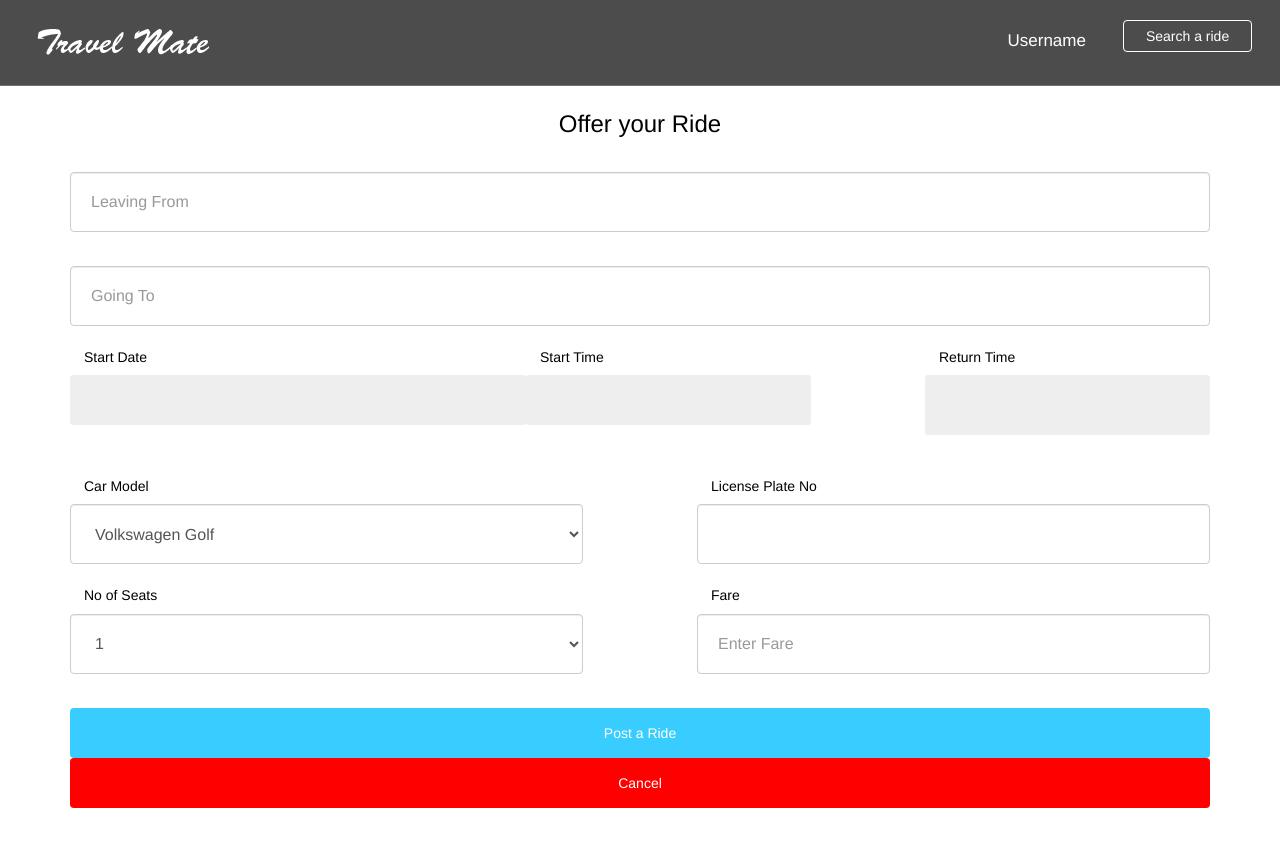
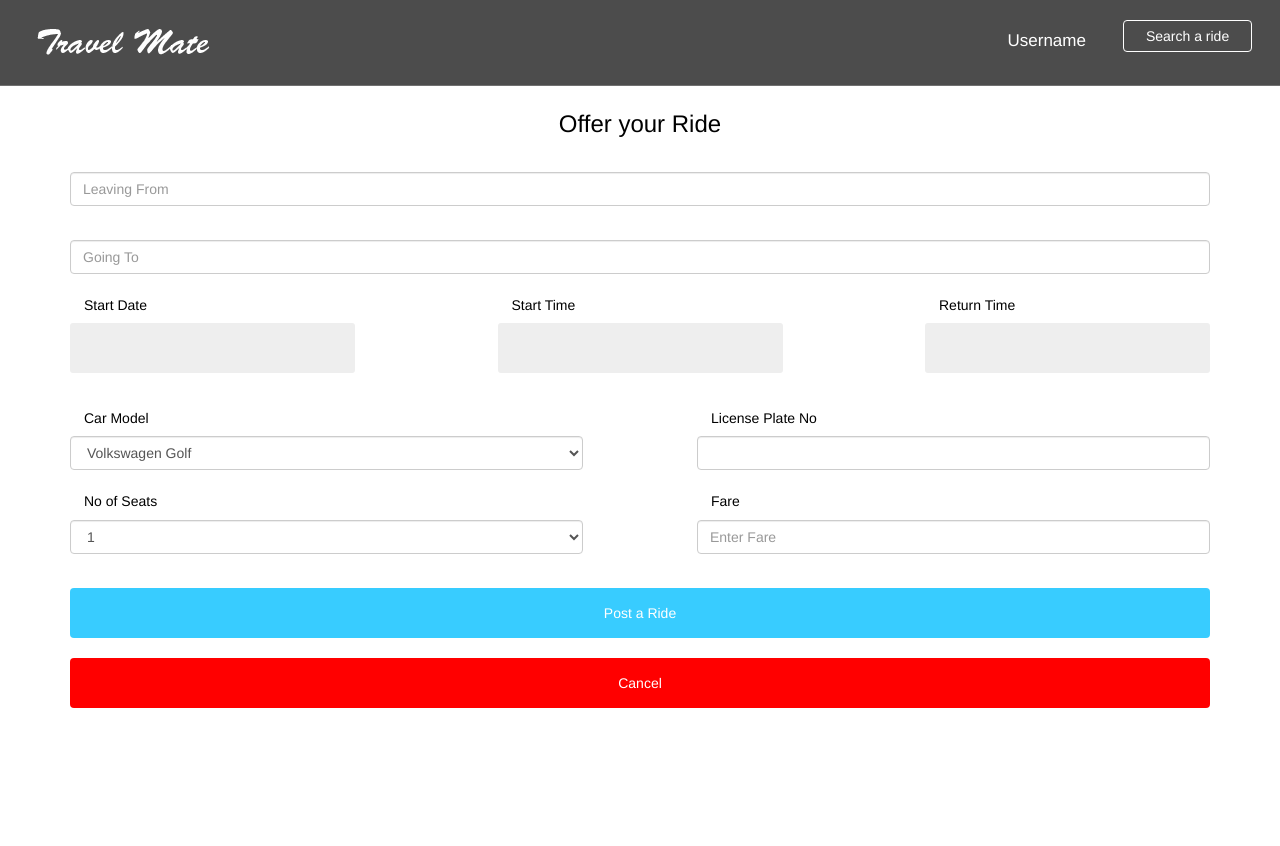
Before and after one commit to mansikulkarni96/TravelMate, a Django app: page /offer/1/ in a window 1280 px wide. After the commit the page ends 708 px from the top, so only its background shows below. Run offline with Django 3.2, Linux system fonts and the light colour scheme; some libraries are stand-ins or nearby versions.

Commit message:
P6 Changes

```diff
--- a/offer/templates/offer/offerindex.html
+++ b/offer/templates/offer/offerindex.html
@@ -94,7 +94,7 @@
     <div class="intro_text white-text div_zindex">
       <form action="{% url 'offer:offerdetails' userid %}" method="post">
         {% csrf_token %}
-        <div class="search_form" style="padding-top:8%">
+        <div class="" style="padding-top:8%">
 
             <!--<div class="form-group select">
             <select class="form-control">
@@ -113,31 +113,35 @@
 
             <div class="idealforms add-ride" style="text-align: center;">
                 <h5 style="color:#000;padding-left:1em;padding-top:1em"></h5>
-                <input type="text" id="fromlocation" name = "fromlocation" class="form-control"  placeholder="Leaving From">
+                <input type="text" id="fromlocation" name = "fromlocation" class="form-control"  placeholder="Leaving From" required>
             </div>
             <div class="idealforms add-ride">
                 <h5 style="color:#000;padding-left:1em;padding-top:1em"></h5>
-                <input type="text" id="tolocation" name = "tolocation" class="form-control" placeholder="Going To">
+                <input type="text" id="tolocation" name = "tolocation" class="form-control" placeholder="Going To" onblur="checkSame(); return false;" required>
             </div>
+            <span id="confirmMessage" class="confirmMessage"></span>
             <div style="width: 100%; display: table;">
                 <div style="display: table-row">
-                    <div class="idealforms add-ride" style="width:  40%; display: table-cell;">
-                        <h5 style="color:#000;padding-left:1em;padding-top:1em">Start Date</h5>
-                        <p> <input  id="departure"  name = "start_date" style="color:Black"></p>
+                    <div class="idealforms add-ride" style="width:  25%; display: table-cell;">
+                        <h5 style="color:#000;padding-left:1em;padding-top:1em;">Start Date</h5>
+                        <p> <input  id="departure"  name = "start_date" style="color:Black" required></p>
                     </div>
-                     <div class="idealforms add-ride" style="width:  25%; display: table-cell;">
+
+                    <div style="width:12%"></div>
+                    <div class="idealforms add-ride" style="width:  25%; display: table-cell;">
                         <h5 style="color:#000;padding-left:1em;padding-top:1em">Start Time</h5>
-                        <p><form> <input  type="text" class="timepicker" name="start_time"  style="color:Black; padding-right:1em"></form></p>pp>
+                        <p><form> <input  type="text" class="timepicker" name="start_time"  style="color:Black;" required></form></p>
                     </div>
                     <!-- <div class="idealforms add-ride" style="width:  30%; display: table-cell;">
                         <h5 style="color:#000;padding-left:1em;padding-top:1em">Start Time</h5>
                         <p> <input  id="timeFrom"  style="color:Black"></p>
                     </div> -->
-                    <div style="width: 10%"></div>
+                    <div style="width: 12%"></div>
                     <!-- TODO return_time issue-->
+
                     <div class="idealforms add-ride" style="width:  25%; display: table-cell;">
                         <h5 style="color:#000;padding-left:1em;padding-top:1em">Return Time</h5>
-                        <p> <form> <input  type="text" class="timepicker1" name="return_time" style="color:Black;"></form></p>
+                        <p> <form> <input  type="text" class="timepicker1" name="return_time" style="color:Black;"  required></form></p>
                     </div>
                     <!--<div class="idealforms add-ride" style="width:  30%; display: table-cell;">
                         <h5 style="color:#000;padding-left:1em;padding-top:1em">Return Time</h5>
@@ -169,7 +173,7 @@
 
                 <div class="idealforms add-ride" style="width: 45%; display: table-cell;">
                     <h5 style="color:#000;padding-left:1em;padding-top:1em">License Plate No</h5>
-                    <input type="text" id="licensenumber" name = "car_no" class="form-control">
+                    <input type="text" id="licensenumber" name = "car_no" class="form-control" required>
                 </div>
             </div>
 
@@ -190,7 +194,7 @@
                 <div style="width=10%"></div>
                 <div class="idealforms add-ride" style="width:  45%; display: table-cell;">
                     <h5 style="color:#000;padding-left:1em;padding-top:1em">Fare</h5>
-                    <input type="number" id="fare" name = "fare" min="0.0" step="1" class="form-control" placeholder="Enter Fare">
+                    <input type="number" id="fare" name = "fare" min="0.0" step="1" class="form-control" placeholder="Enter Fare" required>
                 </div>
             </div>
 
@@ -198,6 +202,7 @@
 
                 <input type="submit" value="Post a Ride" class="btn btn-block">
             </form>
+            <br>
             <a href="/">
                 <input  value="Cancel"  class="btn btn-block"
                        style="background:Red; padding: 1.2em "></a>
@@ -247,8 +252,6 @@ window.onload = function() {
         ,
         showWeek: true
       });
-
-
     });
 
   </script>
@@ -272,3 +275,32 @@ window.onload = function() {
   });
   });
    </script>
+<script>
+    function checkSame()
+{
+    //Store the password field objects into variables ...
+    var fromlocation = document.getElementById('fromlocation');
+    var tolocation = document.getElementById('tolocation');
+    //Store the Confimation Message Object ...
+    var message = document.getElementById('confirmMessage');
+    //Set the colors we will be using ...
+    var goodColor = "#ff6666";
+    var badColor = "#ffffff";
+    //Compare the values in the password field
+    //and the confirmation field
+     if(fromlocation.value == tolocation.value){
+        //The passwords match.
+        //Set the color to the good color and inform
+        //the user that they have entered the correct password
+        tolocation.style.backgroundColor = goodColor;
+        message.style.color = goodColor;
+        message.innerHTML = "Location cannot be Same!"
+    }else{
+        //The passwords do not match.
+        //Set the color to the bad color and
+        //notify the user.
+        tolocation.style.backgroundColor = badColor;
+        message.innerHTML = "";
+    }
+}
+</script>
--- a/offer/views.py
+++ b/offer/views.py
@@ -5,7 +5,7 @@ from datetime import datetime
 
 
 def index(request,userid):
-    print userid
+    # print userid
     context = {'userid':userid}
     return render(request,'offer/offerindex.html', context)
 
```
Also changed, not shown: book/templates/book/search.html (+31 -11 lines), db.sqlite3.
